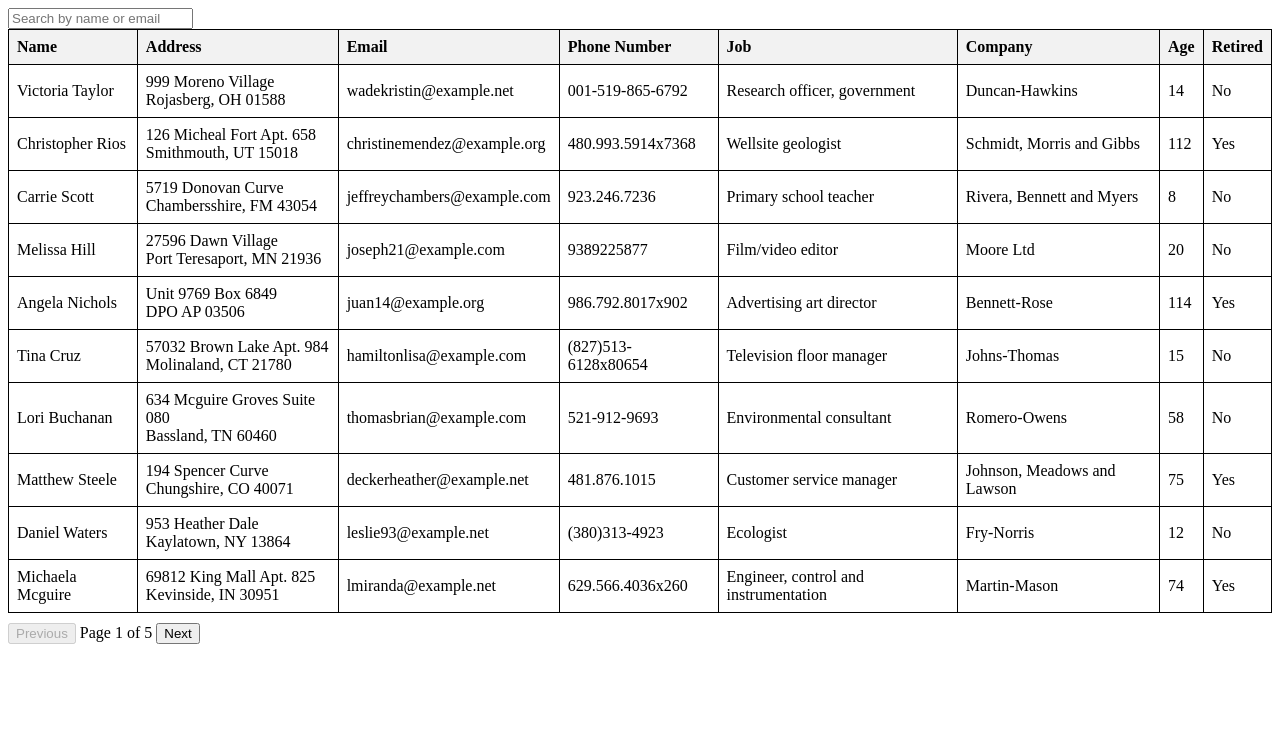
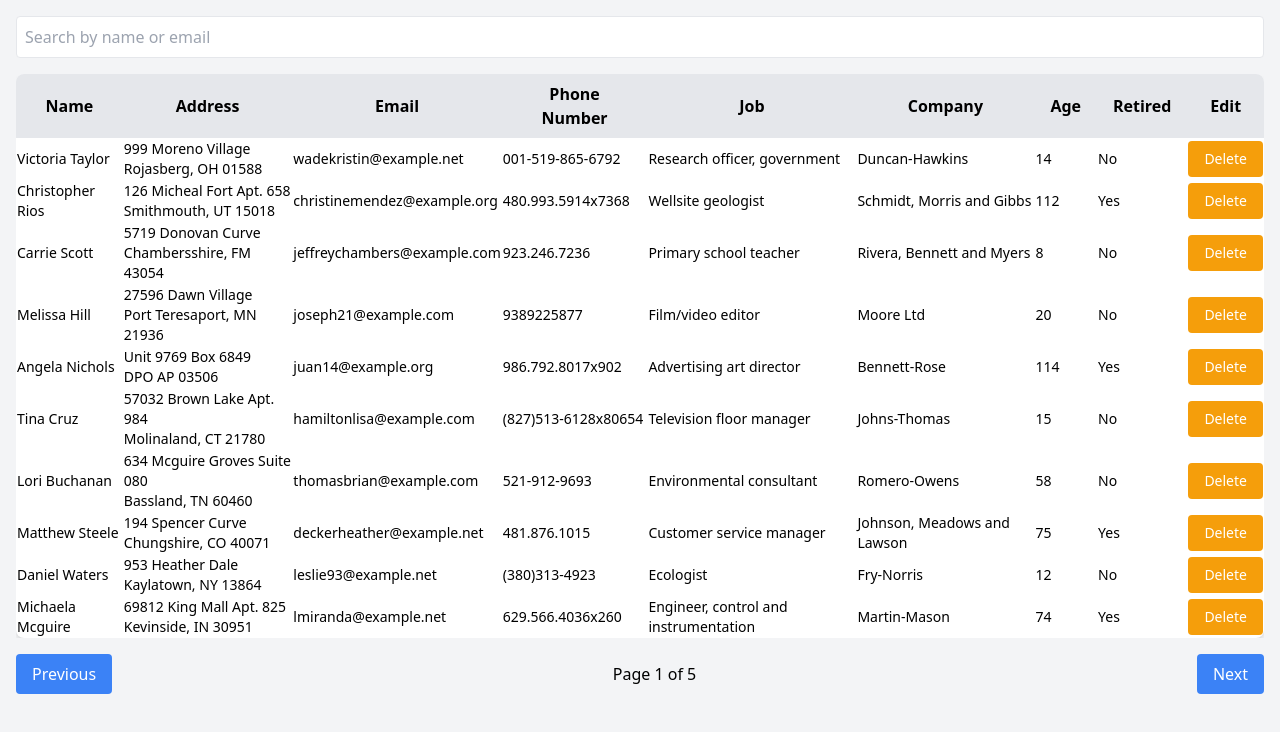
Before and after one commit to ib0222/table-user-management, a plain HTML site: page index.html in a window 1280 px wide. Drawn offline with nearby package versions, Linux system fonts and the light colour scheme.

Commit message:
add delete button

```diff
--- a/app.js
+++ b/app.js
@@ -15,8 +15,9 @@ class Person {
 }
 
 class User extends Person {
-  constructor(name, address, email, phone_number, birthdate, job, company) {
+  constructor(id, name, address, email, phone_number, birthdate, job, company) {
     super(name, address, email, phone_number, birthdate);
+    this.id = id;
     this.job = job;
     this.company = company;
   }
@@ -25,12 +26,14 @@ class User extends Person {
     return this.calculateAge() > 65;
   }
 }
+
 async function fetchUserData() {
   const response = await fetch("db.json");
   const data = await response.json();
   return data.map(
-    (user) =>
+    (user, index) =>
       new User(
+        index,
         user.name,
         user.address,
         user.email,
@@ -75,7 +78,11 @@ function renderTable(data) {
     row.insertCell(5).innerText = user.company;
     row.insertCell(6).innerText = user.calculateAge();
     row.insertCell(7).innerText = user.isRetired() ? "Yes" : "No";
+    row.insertCell(
+      8
+    ).innerHTML = `<button class="delete-button bg-yellow-500 text-white px-4 py-2 rounded" data-id="${user.id}">Delete</button>`;
   });
+  setupDeleteButtons();
   updatePaginationInfo(data.length);
 }
 
@@ -123,3 +130,15 @@ function changePage(direction) {
     setupPagination();
   }
 }
+
+function setupDeleteButtons() {
+  document.querySelectorAll(".delete-button").forEach((button) => {
+    button.addEventListener("click", (event) => {
+      const userId = parseInt(event.target.getAttribute("data-id"), 10);
+      users = users.filter(user => user.id !== userId);
+      renderTable(users);
+      setupPagination();
+      console.log(users);
+    });
+  });
+}
--- a/index.html
+++ b/index.html
@@ -4,52 +4,44 @@
     <meta charset="UTF-8" />
     <meta name="viewport" content="width=device-width, initial-scale=1.0" />
     <title>User Management</title>
-    <style>
-      table {
-        width: 100%;
-        border-collapse: collapse;
-      }
-      th,
-      td {
-        border: 1px solid black;
-        padding: 8px;
-        text-align: left;
-      }
-      th {
-        background-color: #f2f2f2;
-      }
-      #pagination-controls {
-        margin-top: 10px;
-      }
-    </style>
+    <link
+      href="https://cdn.jsdelivr.net/npm/tailwindcss@2.2.19/dist/tailwind.min.css"
+      rel="stylesheet"
+    />
   </head>
-  <body>
+  <body class="bg-gray-100">
+    <div class="container mx-auto p-4">
       <input
         type="text"
         id="search-input"
         placeholder="Search by name or email"
+        class="mb-4 p-2 border rounded w-full"
       />
-    <table>
+      <div class="overflow-x-auto">
+        <table class="min-w-full bg-white shadow-md rounded-lg overflow-hidden">
           <thead>
-        <tr>
-          <th>Name</th>
-          <th>Address</th>
-          <th>Email</th>
-          <th>Phone Number</th>
-          <th>Job</th>
-          <th>Company</th>
-          <th>Age</th>
-          <th>Retired</th>
+            <tr class="bg-gray-200">
+              <th class="py-2 px-4">Name</th>
+              <th class="py-2 px-4">Address</th>
+              <th class="py-2 px-4">Email</th>
+              <th class="py-2 px-4">Phone Number</th>
+              <th class="py-2 px-4">Job</th>
+              <th class="py-2 px-4">Company</th>
+              <th class="py-2 px-4">Age</th>
+              <th class="py-2 px-4">Retired</th>
+              <th class="py-2 px-4">Edit</th>
             </tr>
           </thead>
-      <tbody id="user-table-body">
+          <tbody id="user-table-body" class="text-sm">
             <!-- Data will be populated here -->
           </tbody>
         </table>
-    <div id="pagination-controls">
-      <button id="previous-button">Previous</button>
+      </div>
+      <div id="pagination-controls" class="flex justify-between items-center mt-4">
+        <button id="previous-button" class="bg-blue-500 text-white px-4 py-2 rounded">Previous</button>
         <span id="pagination-info">Page 1 of N</span>
-      <button id="next-button">Next</button>
+        <button id="next-button" class="bg-blue-500 text-white px-4 py-2 rounded">Next</button>
+      </div>
     </div>
     <script src="app.js"></script>
   </body>
```
Lines whose indentation alone changed are shown as unchanged.
